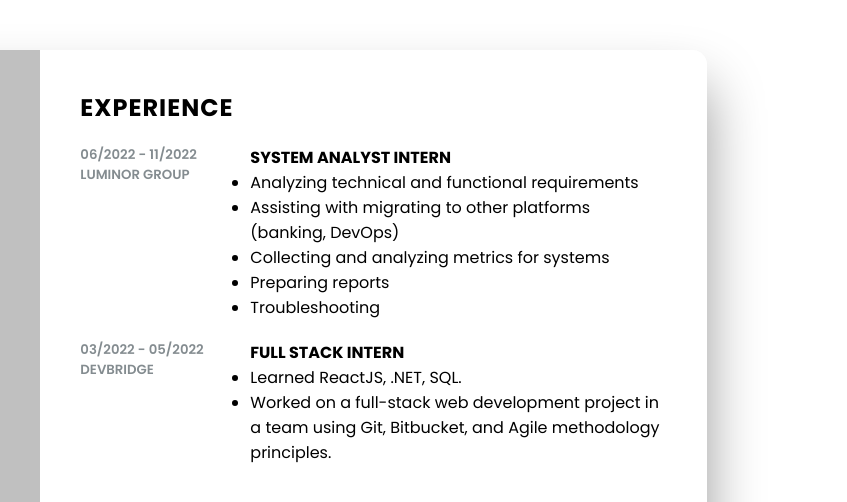
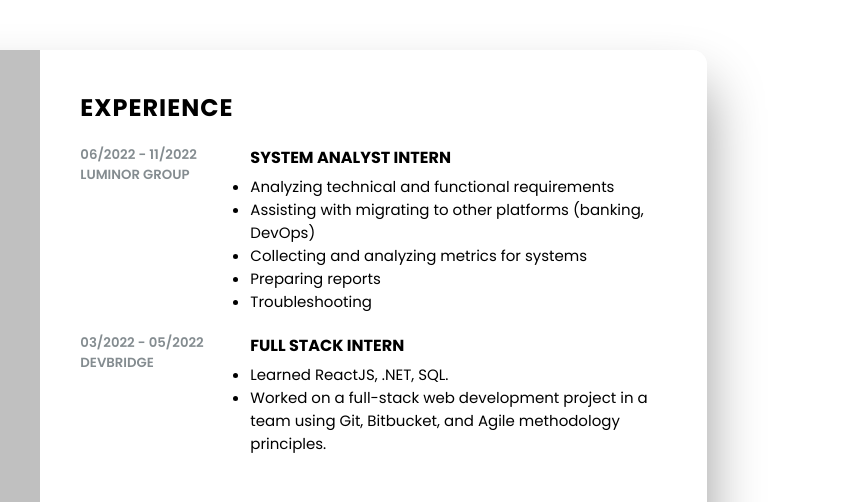
Before and after one commit to kottarainen/cloud-resume, a plain HTML site: page index.html in a window 1280 px wide. Shown: the top 502 px of the page, 433-1280 px from the left. Drawn offline with Linux system fonts and the light colour scheme.

Commit message:
Update style.css

```diff
--- a/style.css
+++ b/style.css
@@ -149,11 +149,16 @@ p {
   font-weight: 600;
 }
 
+
 .about .box .text h4 {
   text-transform: uppercase;
   font-size: 16px;
+  padding: 0 0 5px;
 }
 
+.about .box .text li {
+  font-size: 15px;
+}
 
 
 .skills .box {
```
